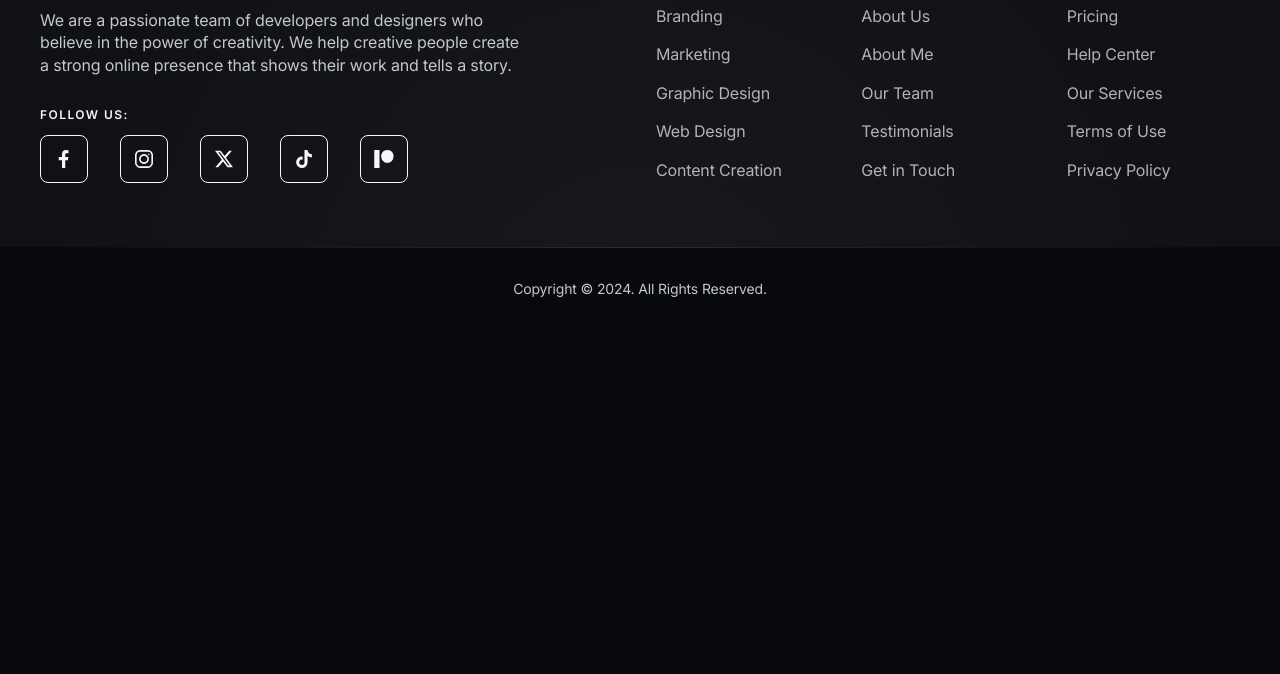
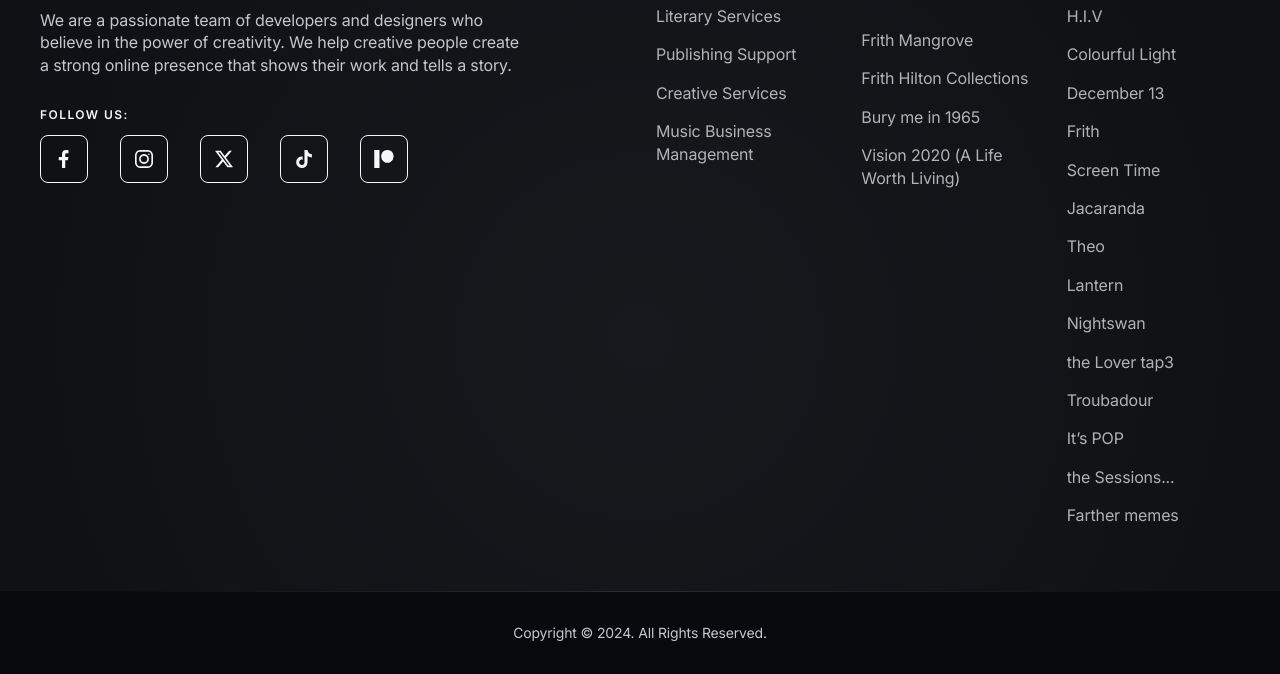
Before and after one commit to DbRDYZmMRu/C07iRbSpX4N2, a plain HTML site: page index.html in a window 1280 px wide. Shown: the part 7158-7832 px from the top of the page. Before the commit the page ends 7488 px from the top, so only its background shows below. Drawn offline with Linux system fonts and the light colour scheme.

Commit message:
update index.html

```diff
--- a/index.html
+++ b/index.html
@@ -5,7 +5,7 @@
     <meta name="viewport" content="width=device-width, initial-scale=1.0">
 
     <!-- Page Title -->
-    <title>Bringer | About Us</title>
+    <title>Frith Nightswan Enterprises</title>
 
     <!-- Google Fonts -->
     <link href="https://fonts.googleapis.com/css2?family=Inter:wght@400;600&amp;display=swap" rel="stylesheet">
@@ -518,39 +518,63 @@
                                 <h6>Services</h6>
                                 <div class="bringer-menu-widget">
                                     <ul>
-                                        <li><a href="service-details.html">Branding</a></li>
-                                        <li><a href="service-details.html">Marketing</a></li>
-                                        <li><a href="service-details.html">Graphic Design</a></li>
-                                        <li><a href="service-details.html">Web Design</a></li>
-                                        <li><a href="service-details.html">Content Creation</a></li>
+                                        <li><a href="#">Literary Services</a></li>
+                                        <li><a href="#">Publishing Support</a></li>
+                                        <li><a href="#">Creative Services</a></li>
+                                        <li><a href="#">Music Business Management</a></li>
                                     </ul>
                                 </div>
                             </div><!-- .bringer-widget -->
                         </div>
                         <div class="stg-col-2 stg-tp-col-4 stg-m-col-4">
                             <div class="bringer-widget">
-                                <h6>About Us</h6>
+                                <h6>Brands and Projects</h6>
                                 <div class="bringer-menu-widget">
                                     <ul>
-                                        <li><a href="about-us.html">About Us</a></li>
-                                        <li><a href="about-me.html">About Me</a></li>
-                                        <li><a href="team-member.html">Our Team</a></li>
-                                        <li><a href="testimonials.html">Testimonials</a></li>
-                                        <li><a href="contacts.html">Get in Touch</a></li>
+                                        <li><a href="#">Frith Mangrove</a></li>
+                                        <li><a href="#">Frith Hilton Collections</a></li>
+                                        <li><a href="#">Bury me in 1965</a></li>
+                                        <li><a href="#">Vision 2020 (A Life Worth Living) </a></li>
                                     </ul>
                                 </div>
                             </div><!-- .bringer-widget -->
                         </div>
                         <div class="stg-col-2 stg-tp-col-4 stg-m-col-4">
                             <div class="bringer-widget">
-                                <h6>Resources</h6>
+                                <h6>Music Projects</h6>
                                 <div class="bringer-menu-widget">
                                     <ul>
-                                        <li><a href="pricing.html">Pricing</a></li>
-                                        <li><a href="faq.html">Help Center</a></li>
-                                        <li><a href="services.html">Our Services</a></li>
-                                        <li><a href="#">Terms of Use</a></li>
-                                        <li><a href="#">Privacy Policy</a></li>
+                                        <li><a href="#">H.I.V</a></li>
+                                        <li><a href="#">Colourful Light</a></li>
+                                        <li><a href="#">December 13</a></li>
+                                        <li><a href="#">Frith</a></li>
+                                        <li><a href="#">Screen Time</a></li>
+                                        <li><a href="#">Jacaranda
+
+</a></li>
+                                        <li><a href="#">Theo
+
+</a></li>
+                                        <li><a href="#">Lantern
+
+</a></li>
+                                        <li><a href="#">Nightswan
+
+</a></li>
+                                        <li><a href="#">the Lover tap3
+
+</a></li>
+                                        <li><a href="#">Troubadour
+
+</a></li>
+                                        <li><a href="#">It’s POP
+
+</a></li>
+                                        <li><a href="#">the Sessions...
+
+</a></li>
+                                        <li><a href="#">Farther memes</a></li>
+
                                     </ul>
                                 </div>
                             </div><!-- .bringer-widget -->
@@ -562,7 +586,7 @@
             <!-- Footer Copyright Line -->
             <div class="bringer-footer-line stg-container">
                 <div class="align-center">
-                    Copyright &copy; 2024. All Rights Reserved.
+                    Copyright &copy; <script>document.write(new Date().getFullYear())</script>. All Rights Reserved.
                 </div>
             </div><!-- bringer-footer-line -->
         </footer>
```
